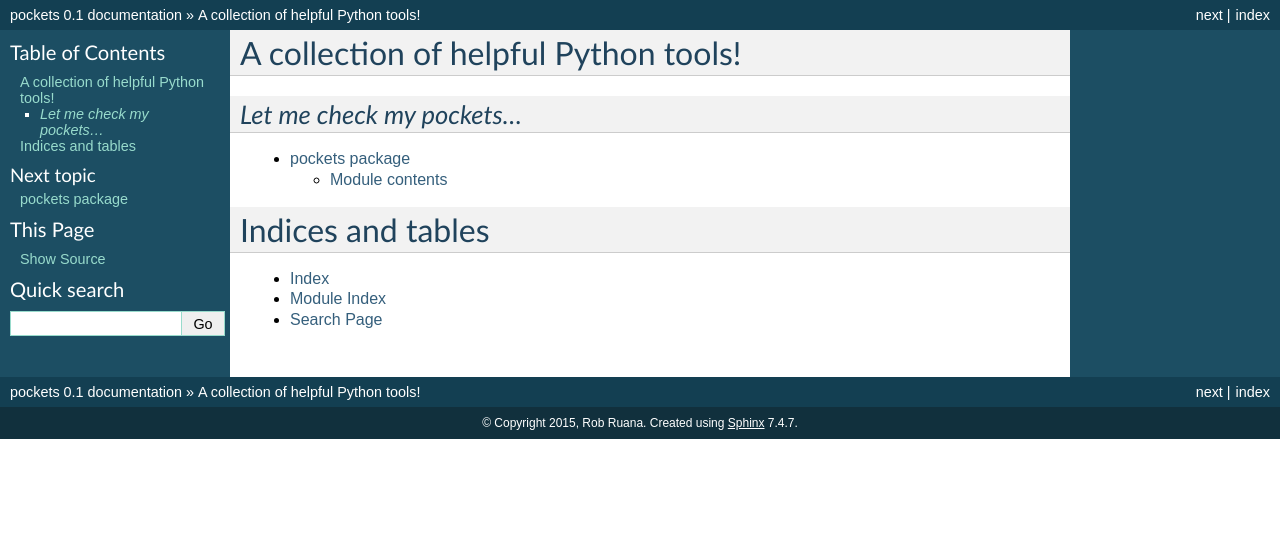
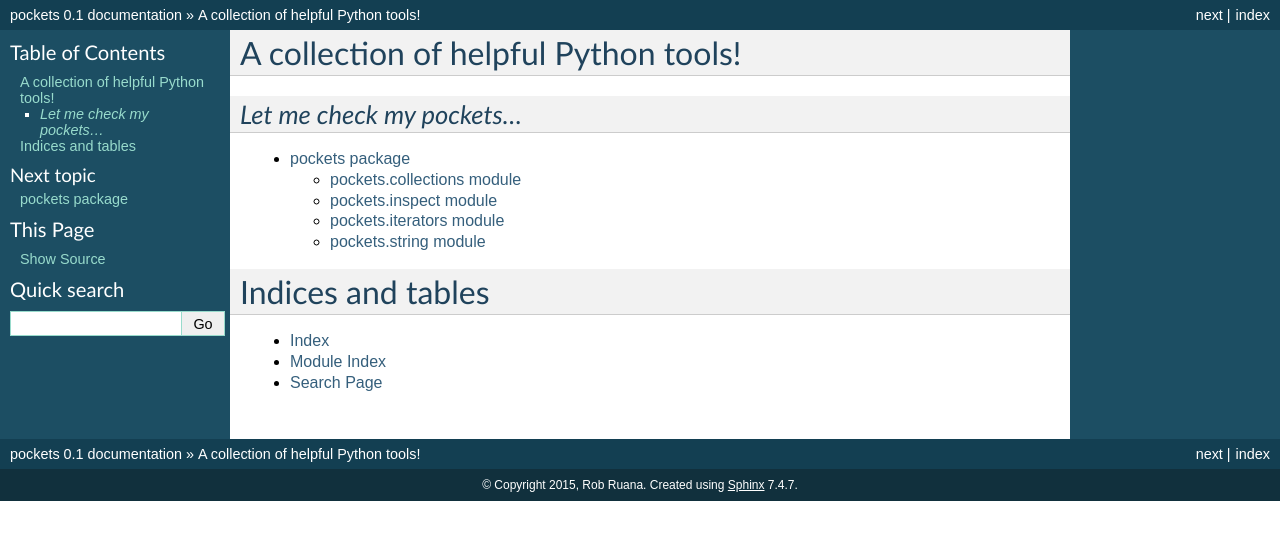
Before and after one commit to RobRuana/pockets, a Sphinx documentation site: the page built from docs/source/index.rst, in a window 1280 px wide. Shown: the top 540 px of the page. Built offline with Sphinx 7.4.7, drawn with Linux system fonts in a browser that asks for light colours.

Commit message:
Slight reorganization of the docs

```diff
--- a/docs/source/conf.py
+++ b/docs/source/conf.py
@@ -26,7 +26,7 @@ autoclass_content = 'class'
 
 autodoc_member_order = 'bysource'
 
-autodoc_default_flags = ['members']
+autodoc_default_flags = []
 
 # -- Napoleon configuration -----------------------------------------------
 
--- a/docs/source/pockets.rst
+++ b/docs/source/pockets.rst
@@ -1,10 +1,40 @@
 pockets package
 ===============
 
-Module contents
----------------
+.. automodule:: pockets
 
-.. automodule:: pockets
+
+pockets.collections module
+--------------------------
+
+.. automodule:: pockets.collections
     :members:
     :undoc-members:
     :show-inheritance:
+
+
+pockets.inspect module
+----------------------
+
+.. automodule:: pockets.inspect
+    :members:
+    :undoc-members:
+    :show-inheritance:
+
+
+pockets.iterators module
+------------------------
+
+.. automodule:: pockets.iterators
+    :members:
+    :undoc-members:
+    :show-inheritance:
+
+
+pockets.string module
+---------------------
+
+.. automodule:: pockets.string
+    :members:
+    :undoc-members:
+    :show-inheritance:
--- a/pockets/__init__.py
+++ b/pockets/__init__.py
@@ -8,13 +8,13 @@
 
 """
 
-
-from __future__ import absolute_import, unicode_literals
+from __future__ import absolute_import
 from pockets._version import __version__
 from pockets.collections import is_listy, listify, mappify
 from pockets.inspect import resolve
 from pockets.iterators import peek_iter, modify_iter
 from pockets.string import camel, uncamel, splitcaps
+
 
 __all__ = ["__version__",
            "camel",
```
Also changed, not shown: 1 other file.
